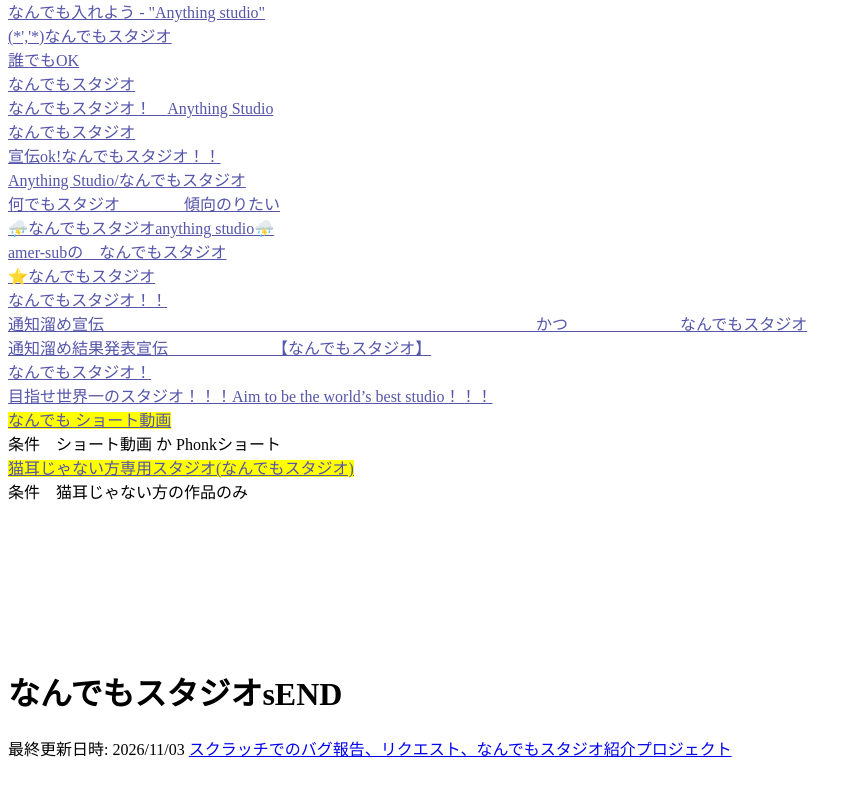
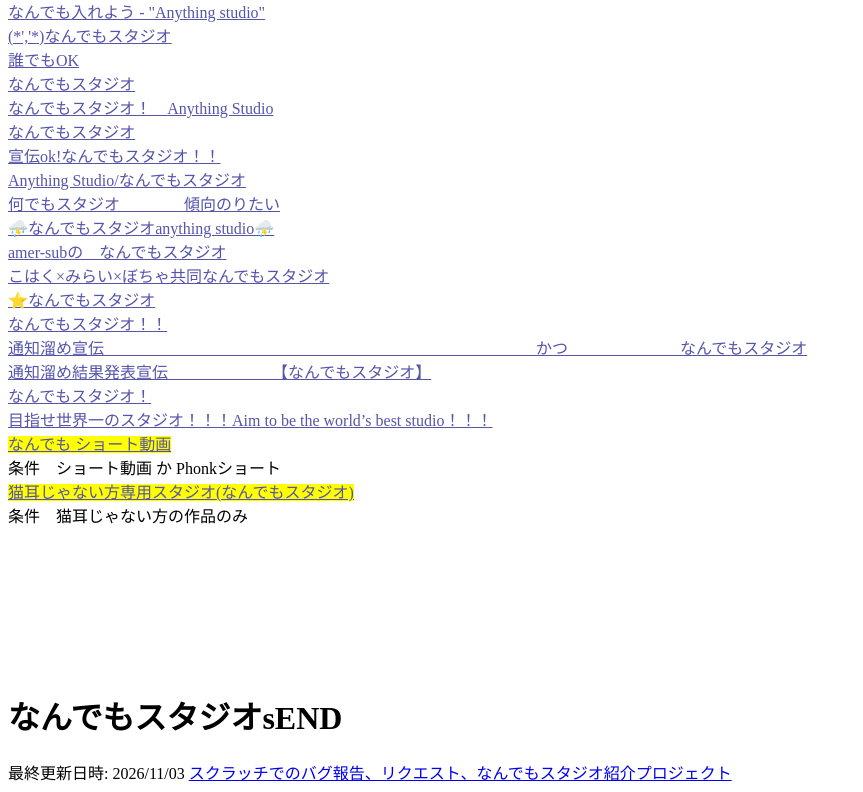
Before and after one commit to gonterao-crypto/p-studios, a plain HTML site: page index.html in a window 1280 px wide. Shown: the part 1781-2573 px from the top of the page, without its empty margins (0-863 px from the left). Before the commit the page ends 2549 px from the top, so only its background shows below. Drawn offline with Linux system fonts and the light colour scheme.

Commit message:
スタジオを追加

```diff
--- a/index.html
+++ b/index.html
@@ -108,6 +108,7 @@
 				{id: 51769309, name: "何でもスタジオ　　　　傾向のりたい"},
 				{id: 51789314, name: "⛈️なんでもスタジオanything studio⛈️"},
 				{id: 52029777, name: "amer-subの　なんでもスタジオ"},
+				{id: 52157985, name: "こはく×みらい×ぼちゃ共同なんでもスタジオ"},
 				{id: 32706705, name: "⭐なんでもスタジオ"},
 				{id: 51905637, name: "なんでもスタジオ！！"},
 				{id: 52072917, name: "通知溜め宣伝　　　　　　　　　　　　　　　　　　　　　　　　　　　かつ　　　　　　　なんでもスタジオ"},
```
